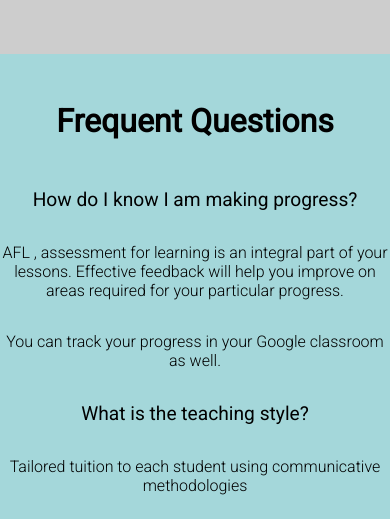
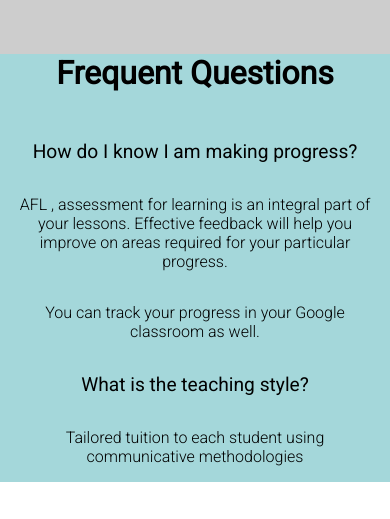
Before and after one commit to ShannonIanthe/Lisa, a plain HTML site: page index.html in a window 390 px wide. Shown: the part 1731-2250 px from the top of the page. Drawn offline with Linux system fonts and the light colour scheme.

Commit message:
changing padding in questions for mobile

```diff
--- a/style.css
+++ b/style.css
@@ -340,4 +340,7 @@ border-color: #ea830e;
         flex-direction: column;
         gap: 4rem;
     }
+    .questions {
+        padding: 0rem 1rem;
+    }
 }
```
